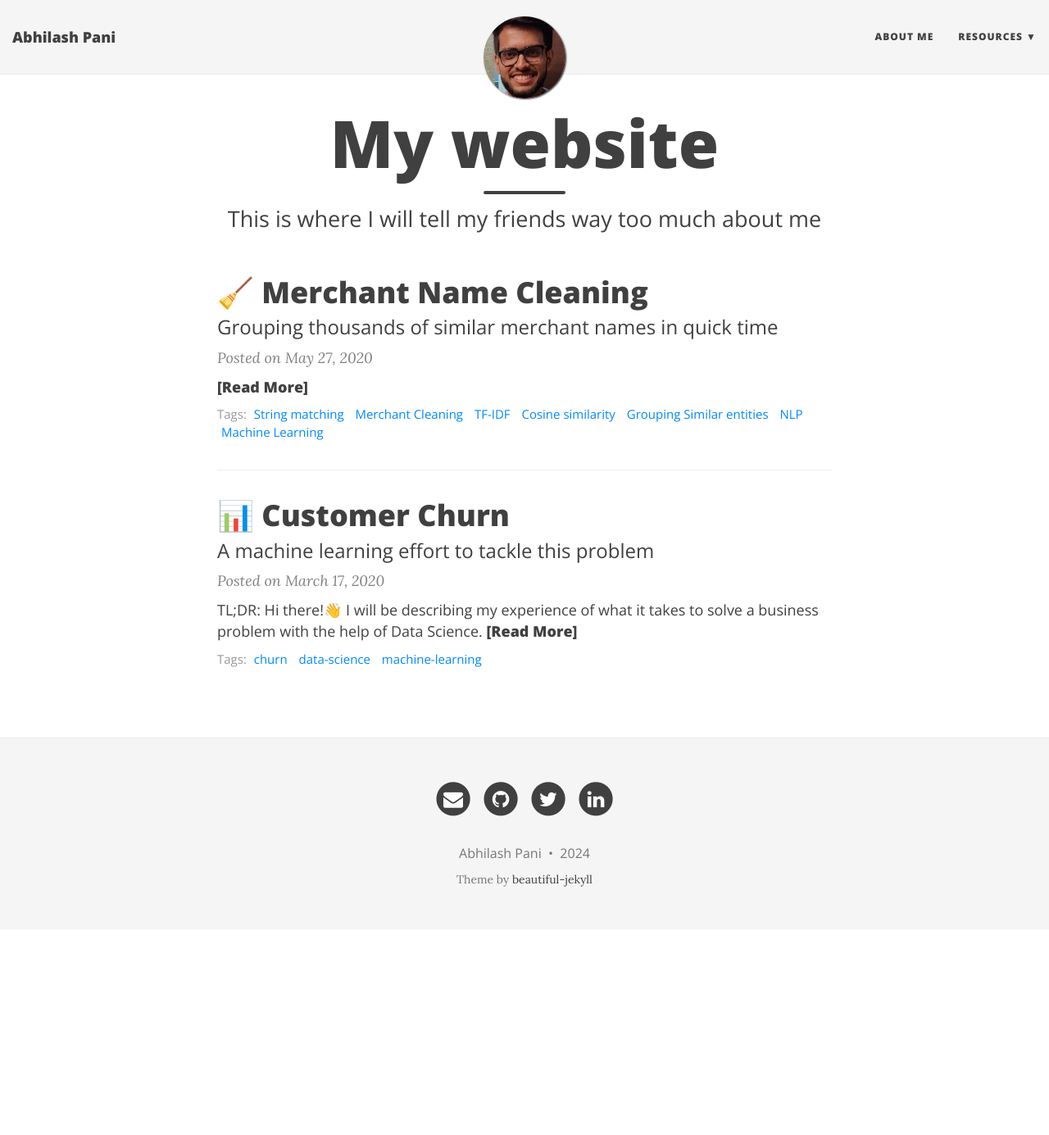
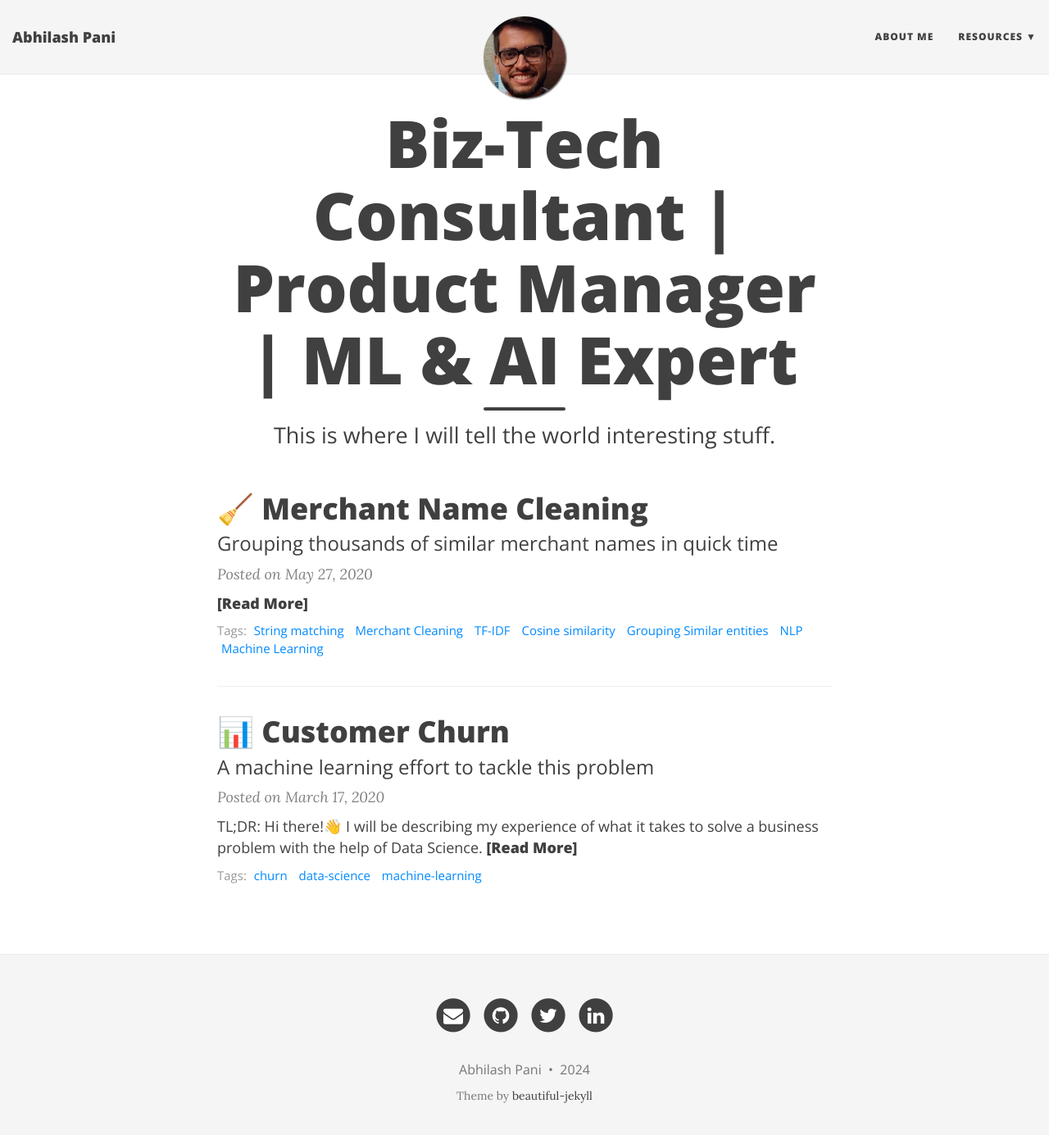
Before and after one commit to 1pani/1pani.github.io, a Jekyll site: the page built from index.html, in a window 1280 px wide and 1398 px high. Shown: the top 1385 px of the window at 82% size. Built offline with Jekyll 4.4.1, drawn with Linux system fonts in a browser that asks for light colours; nearby versions of some CDN libraries; the list of posts is cut into pages by our own code.

Commit message:
updated title and subtitle for landing page

```diff
--- a/index.html
+++ b/index.html
@@ -1,7 +1,7 @@
 ---
 layout: page
-title: My website
-subtitle: This is where I will tell my friends way too much about me
+title: Biz-Tech Consultant | Product Manager | ML & AI Expert
+subtitle: This is where I will tell the world interesting stuff.
 use-site-title: true
 ---
 
```
